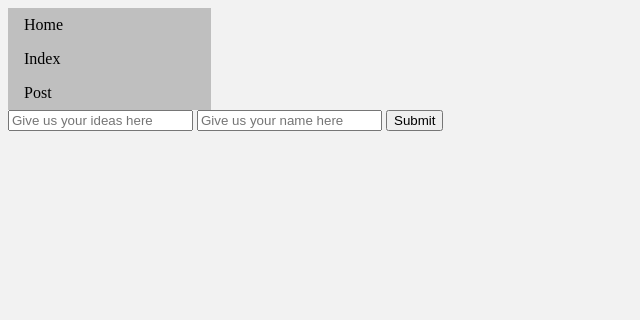
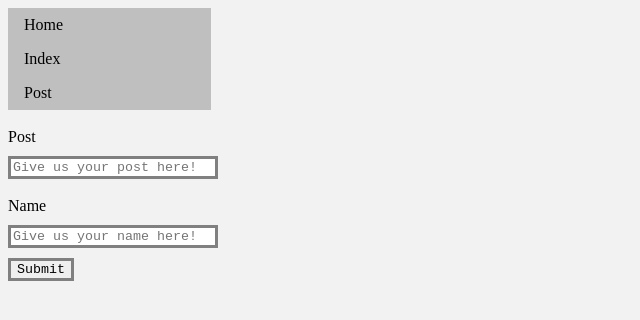
Before and after one commit to girlcodeakl/henderson2016, a website: page public/post.html in a window 1280 px wide. Shown: the whole page, without its empty margins (0-640 px from the left). Drawn offline with nearby package versions, Linux system fonts and the light colour scheme.

Commit message:
prettypost2

```diff
--- a/public/css/style.css
+++ b/public/css/style.css
@@ -34,6 +34,28 @@ li a {
     text-decoration: none;
 }
 
+input[type=text] {
+color: darkgray;
+border: gray;
+border-style: solid;
+    border-width: 3px;
+font-family: monospace;
+display: inline;
+width: 200px;
+margin-top: 10px;
+margin-left: none;
+}
+input[type=submit] {
+color: black;
+border: gray;
+border-style: solid;
+    border-width: 3px;
+font-family: monospace;
+display: inline;
+margin-top: 10px;
+margin-left: none;
+}
+
 /* Change the link color on hover */
 li a:hover {
     background-color: ##f2f2f2;
--- a/public/post.html
+++ b/public/post.html
@@ -12,8 +12,11 @@
     <li><a href="/post.html">Post</a></li>
   </ul>
   <form  method="post" action="/ideas"  class=jquary  >
-    <input type="text" name="idea" placeholder="Give us your ideas here" class=ideaInput>
-      <input type="text" name="author" placeholder="Give us your name here" class=authorInput>
+  <br>Post<br>
+    <input type="text" name="idea" placeholder="Give us your post here!" class=ideaInput>
+    <br><br>Name<br>
+      <input type="text" name="author" placeholder="Give us your name here!" class=authorInput>
+      <br>
     <input type="submit" value="Submit">
   </form>
   <div class="note"> </div>
@@ -25,7 +28,7 @@
     data.author = $(".authorInput").val();
     $.post( "/ideas" , data );
 
-    $(".note").text("Thanks! Your idea was submitted");
+    $(".note").text("Thanks! Your idea was submitted!");
   }
   $(".jquary").on("submit", myCoolFunction);
 
```
Also changed, not shown: public/feed.html (+1 -1 lines).
